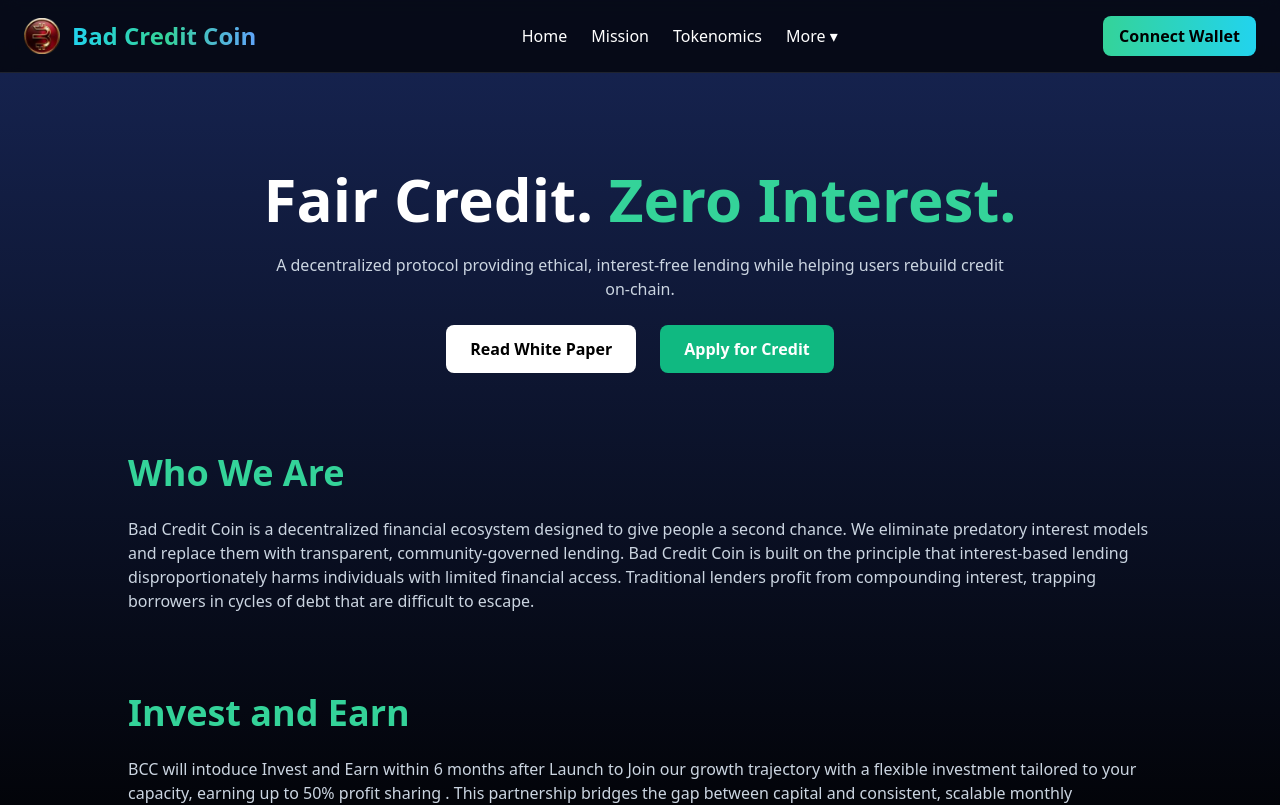
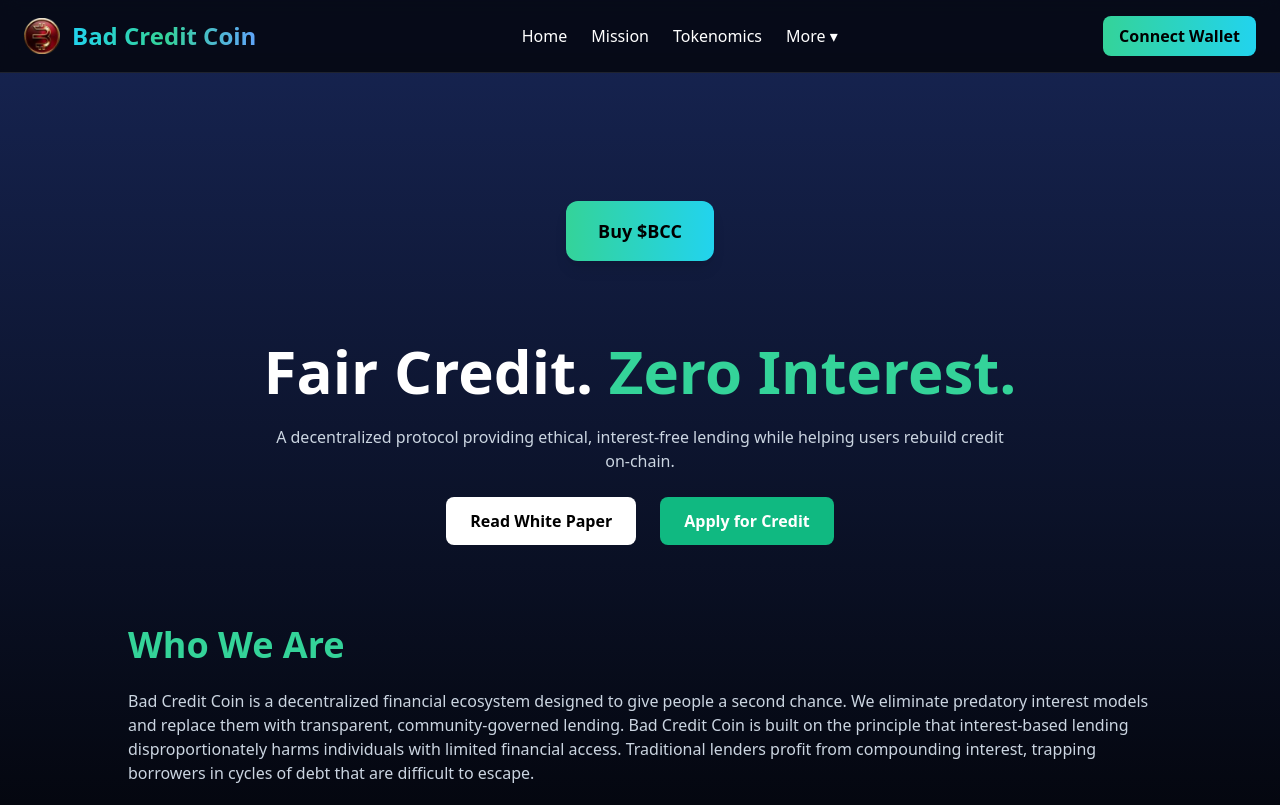
Before and after one commit to jahangirchoudhry1978-star/bad-credit-coin, a React (Vite) app: page / in a window 1280 px wide. Shown: the top 805 px of the page. Built offline with nearby package versions, Linux system fonts and the light colour scheme.

Commit message:
Add Buy  button to home page

```diff
--- a/src/App.tsx
+++ b/src/App.tsx
@@ -262,7 +262,6 @@ useEffect(() => {
       </header>
       <AnimatePresence mode="wait">
 
-
       {/* HOME */}
         {page === "home" && (
           <motion.section
@@ -272,6 +271,30 @@ useEffect(() => {
             exit={{ opacity: 0 }}
             className="py-24 px-6 max-w-7xl mx-auto space-y-20"
           >
+            {/* Buy $BCC Button */}
+<div className="flex justify-center mt-8">
+  <a
+    href="#"
+    onClick={(e) => {
+      e.preventDefault();
+      alert("Buy $BCC coming soon");
+    }}
+    className="
+      px-8 py-4
+      rounded-xl
+      text-lg
+      font-bold
+      bg-gradient-to-r from-emerald-400 to-cyan-400
+      text-black
+      hover:scale-105
+      transition-transform
+      shadow-lg
+    "
+  >
+    Buy $BCC
+  </a>
+</div>
+
             {/* HERO */}
             <section className="text-center space-y-6">
               <h1 className="text-6xl font-extrabold">
```
